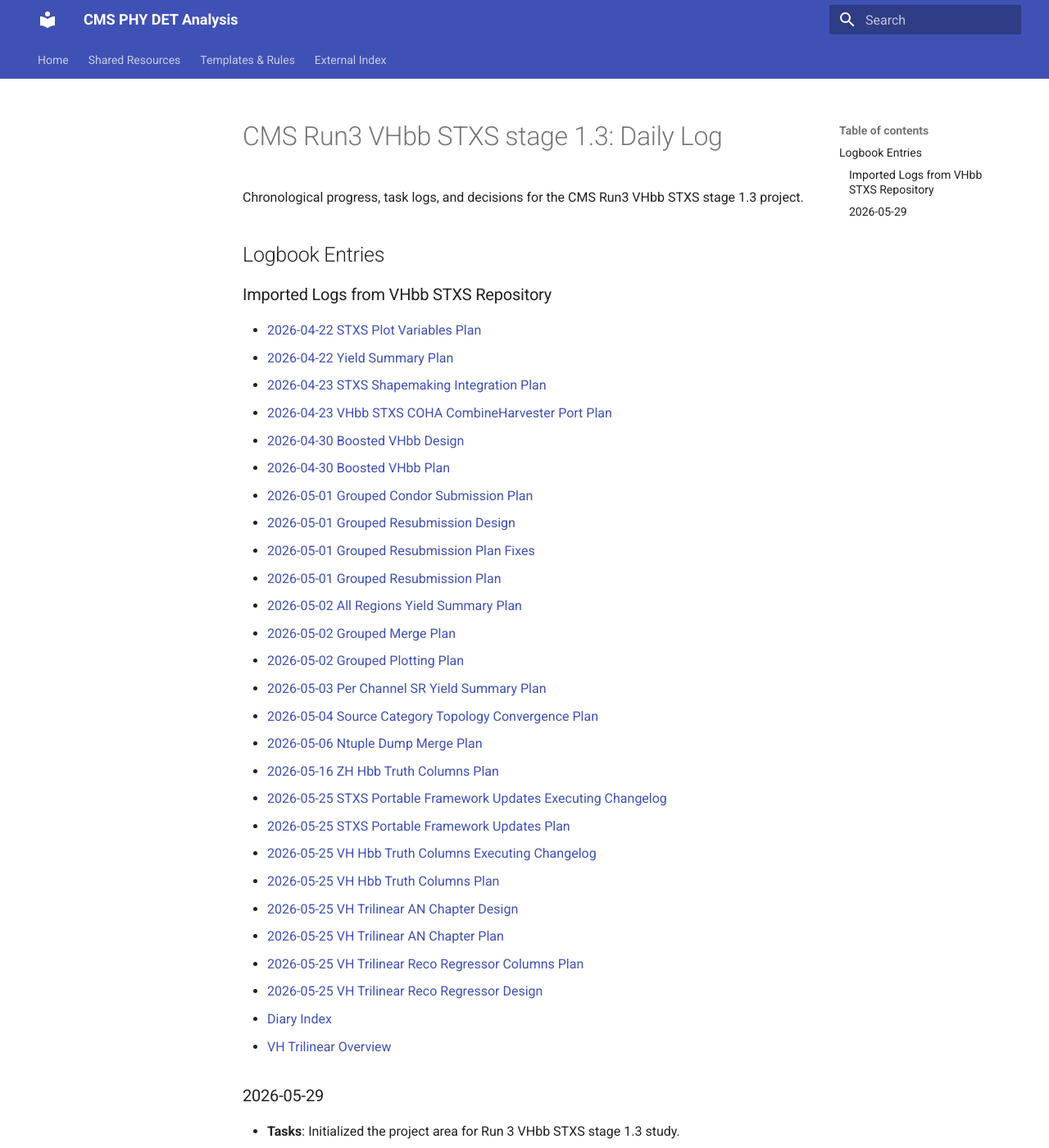
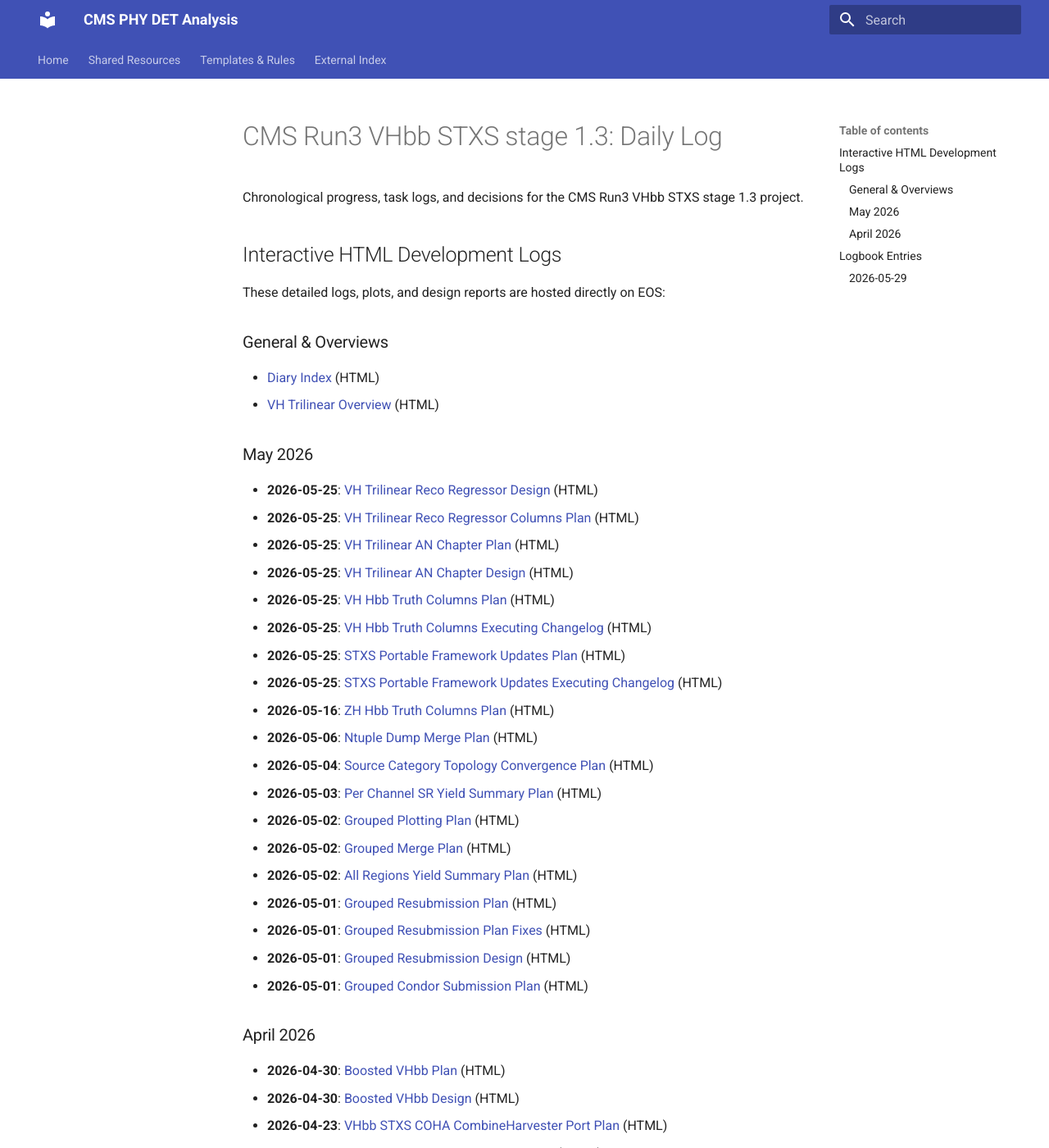
Before and after one commit to De-Cristo/cern-eos-phy-det-page, an MkDocs documentation site: the page built from docs/projects/cms-run3-vhbb-stxs-stage-1.3/daily-log.md, in a window 1280 px wide and 1400 px high. Shown: the whole window at 82% size. Built offline with MkDocs 1.6.1 and Material for MkDocs 9.7.7, drawn with Linux system fonts in a browser that asks for light colours; some of the changed text lies outside the part shown.

Commit message:
Reformat CMS Run3 VHbb STXS stage 1.3 daily log chronologically

```diff
--- a/docs/projects/cms-run3-vhbb-stxs-stage-1.3/daily-log.md
+++ b/docs/projects/cms-run3-vhbb-stxs-stage-1.3/daily-log.md
@@ -2,36 +2,45 @@
 
 Chronological progress, task logs, and decisions for the CMS Run3 VHbb STXS stage 1.3 project.
 
+## Interactive HTML Development Logs
+These detailed logs, plots, and design reports are hosted directly on EOS:
+
+### General & Overviews
+*   [Diary Index](https://cms-phy-det-analysis.docs.cern.ch/external/daily-html/index.html) (HTML)
+*   [VH Trilinear Overview](https://cms-phy-det-analysis.docs.cern.ch/external/daily-html/vh-trilinear-overview.html) (HTML)
+
+### May 2026
+*   **2026-05-25**: [VH Trilinear Reco Regressor Design](https://cms-phy-det-analysis.docs.cern.ch/external/daily-html/2026-05-25-vh-trilinear-reco-regressor-design.html) (HTML)
+*   **2026-05-25**: [VH Trilinear Reco Regressor Columns Plan](https://cms-phy-det-analysis.docs.cern.ch/external/daily-html/2026-05-25-vh-trilinear-reco-regressor-columns-plan.html) (HTML)
+*   **2026-05-25**: [VH Trilinear AN Chapter Plan](https://cms-phy-det-analysis.docs.cern.ch/external/daily-html/2026-05-25-vh-trilinear-an-chapter-plan.html) (HTML)
+*   **2026-05-25**: [VH Trilinear AN Chapter Design](https://cms-phy-det-analysis.docs.cern.ch/external/daily-html/2026-05-25-vh-trilinear-an-chapter-design.html) (HTML)
+*   **2026-05-25**: [VH Hbb Truth Columns Plan](https://cms-phy-det-analysis.docs.cern.ch/external/daily-html/2026-05-25-vh-hbb-truth-columns-plan.html) (HTML)
+*   **2026-05-25**: [VH Hbb Truth Columns Executing Changelog](https://cms-phy-det-analysis.docs.cern.ch/external/daily-html/2026-05-25-vh-hbb-truth-columns-executing-changelog.html) (HTML)
+*   **2026-05-25**: [STXS Portable Framework Updates Plan](https://cms-phy-det-analysis.docs.cern.ch/external/daily-html/2026-05-25-stxs-portable-framework-updates-plan.html) (HTML)
+*   **2026-05-25**: [STXS Portable Framework Updates Executing Changelog](https://cms-phy-det-analysis.docs.cern.ch/external/daily-html/2026-05-25-stxs-portable-framework-updates-executing-changelog.html) (HTML)
+*   **2026-05-16**: [ZH Hbb Truth Columns Plan](https://cms-phy-det-analysis.docs.cern.ch/external/daily-html/2026-05-16-zh-hbb-truth-columns-plan.html) (HTML)
+*   **2026-05-06**: [Ntuple Dump Merge Plan](https://cms-phy-det-analysis.docs.cern.ch/external/daily-html/2026-05-06-ntuple-dump-merge-plan.html) (HTML)
+*   **2026-05-04**: [Source Category Topology Convergence Plan](https://cms-phy-det-analysis.docs.cern.ch/external/daily-html/2026-05-04-source-category-topology-convergence-plan.html) (HTML)
+*   **2026-05-03**: [Per Channel SR Yield Summary Plan](https://cms-phy-det-analysis.docs.cern.ch/external/daily-html/2026-05-03-per-channel-sr-yield-summary-plan.html) (HTML)
+*   **2026-05-02**: [Grouped Plotting Plan](https://cms-phy-det-analysis.docs.cern.ch/external/daily-html/2026-05-02-grouped-plotting-plan.html) (HTML)
+*   **2026-05-02**: [Grouped Merge Plan](https://cms-phy-det-analysis.docs.cern.ch/external/daily-html/2026-05-02-grouped-merge-plan.html) (HTML)
+*   **2026-05-02**: [All Regions Yield Summary Plan](https://cms-phy-det-analysis.docs.cern.ch/external/daily-html/2026-05-02-all-regions-yield-summary-plan.html) (HTML)
+*   **2026-05-01**: [Grouped Resubmission Plan](https://cms-phy-det-analysis.docs.cern.ch/external/daily-html/2026-05-01-grouped-resubmission-plan.html) (HTML)
+*   **2026-05-01**: [Grouped Resubmission Plan Fixes](https://cms-phy-det-analysis.docs.cern.ch/external/daily-html/2026-05-01-grouped-resubmission-plan-fixes.html) (HTML)
+*   **2026-05-01**: [Grouped Resubmission Design](https://cms-phy-det-analysis.docs.cern.ch/external/daily-html/2026-05-01-grouped-resubmission-design.html) (HTML)
+*   **2026-05-01**: [Grouped Condor Submission Plan](https://cms-phy-det-analysis.docs.cern.ch/external/daily-html/2026-05-01-grouped-condor-submission-plan.html) (HTML)
+
+### April 2026
+*   **2026-04-30**: [Boosted VHbb Plan](https://cms-phy-det-analysis.docs.cern.ch/external/daily-html/2026-04-30-boosted-vhbb-plan.html) (HTML)
+*   **2026-04-30**: [Boosted VHbb Design](https://cms-phy-det-analysis.docs.cern.ch/external/daily-html/2026-04-30-boosted-vhbb-design.html) (HTML)
+*   **2026-04-23**: [VHbb STXS COHA CombineHarvester Port Plan](https://cms-phy-det-analysis.docs.cern.ch/external/daily-html/2026-04-23-vhbbstxscoha-combineharvester-port-plan.html) (HTML)
+*   **2026-04-23**: [STXS Shapemaking Integration Plan](https://cms-phy-det-analysis.docs.cern.ch/external/daily-html/2026-04-23-stxs-shapemaking-integration-plan.html) (HTML)
+*   **2026-04-22**: [Yield Summary Plan](https://cms-phy-det-analysis.docs.cern.ch/external/daily-html/2026-04-22-yield-summary-plan.html) (HTML)
+*   **2026-04-22**: [STXS Plot Variables Plan](https://cms-phy-det-analysis.docs.cern.ch/external/daily-html/2026-04-22-stxs-plot-variables-plan.html) (HTML)
+
+---
+
 ## Logbook Entries
-
-### Imported Logs from VHbb STXS Repository
-*   [2026-04-22 STXS Plot Variables Plan](https://cms-phy-det-analysis.docs.cern.ch/external/daily-html/2026-04-22-stxs-plot-variables-plan.html)
-*   [2026-04-22 Yield Summary Plan](https://cms-phy-det-analysis.docs.cern.ch/external/daily-html/2026-04-22-yield-summary-plan.html)
-*   [2026-04-23 STXS Shapemaking Integration Plan](https://cms-phy-det-analysis.docs.cern.ch/external/daily-html/2026-04-23-stxs-shapemaking-integration-plan.html)
-*   [2026-04-23 VHbb STXS COHA CombineHarvester Port Plan](https://cms-phy-det-analysis.docs.cern.ch/external/daily-html/2026-04-23-vhbbstxscoha-combineharvester-port-plan.html)
-*   [2026-04-30 Boosted VHbb Design](https://cms-phy-det-analysis.docs.cern.ch/external/daily-html/2026-04-30-boosted-vhbb-design.html)
-*   [2026-04-30 Boosted VHbb Plan](https://cms-phy-det-analysis.docs.cern.ch/external/daily-html/2026-04-30-boosted-vhbb-plan.html)
-*   [2026-05-01 Grouped Condor Submission Plan](https://cms-phy-det-analysis.docs.cern.ch/external/daily-html/2026-05-01-grouped-condor-submission-plan.html)
-*   [2026-05-01 Grouped Resubmission Design](https://cms-phy-det-analysis.docs.cern.ch/external/daily-html/2026-05-01-grouped-resubmission-design.html)
-*   [2026-05-01 Grouped Resubmission Plan Fixes](https://cms-phy-det-analysis.docs.cern.ch/external/daily-html/2026-05-01-grouped-resubmission-plan-fixes.html)
-*   [2026-05-01 Grouped Resubmission Plan](https://cms-phy-det-analysis.docs.cern.ch/external/daily-html/2026-05-01-grouped-resubmission-plan.html)
-*   [2026-05-02 All Regions Yield Summary Plan](https://cms-phy-det-analysis.docs.cern.ch/external/daily-html/2026-05-02-all-regions-yield-summary-plan.html)
-*   [2026-05-02 Grouped Merge Plan](https://cms-phy-det-analysis.docs.cern.ch/external/daily-html/2026-05-02-grouped-merge-plan.html)
-*   [2026-05-02 Grouped Plotting Plan](https://cms-phy-det-analysis.docs.cern.ch/external/daily-html/2026-05-02-grouped-plotting-plan.html)
-*   [2026-05-03 Per Channel SR Yield Summary Plan](https://cms-phy-det-analysis.docs.cern.ch/external/daily-html/2026-05-03-per-channel-sr-yield-summary-plan.html)
-*   [2026-05-04 Source Category Topology Convergence Plan](https://cms-phy-det-analysis.docs.cern.ch/external/daily-html/2026-05-04-source-category-topology-convergence-plan.html)
-*   [2026-05-06 Ntuple Dump Merge Plan](https://cms-phy-det-analysis.docs.cern.ch/external/daily-html/2026-05-06-ntuple-dump-merge-plan.html)
-*   [2026-05-16 ZH Hbb Truth Columns Plan](https://cms-phy-det-analysis.docs.cern.ch/external/daily-html/2026-05-16-zh-hbb-truth-columns-plan.html)
-*   [2026-05-25 STXS Portable Framework Updates Executing Changelog](https://cms-phy-det-analysis.docs.cern.ch/external/daily-html/2026-05-25-stxs-portable-framework-updates-executing-changelog.html)
-*   [2026-05-25 STXS Portable Framework Updates Plan](https://cms-phy-det-analysis.docs.cern.ch/external/daily-html/2026-05-25-stxs-portable-framework-updates-plan.html)
-*   [2026-05-25 VH Hbb Truth Columns Executing Changelog](https://cms-phy-det-analysis.docs.cern.ch/external/daily-html/2026-05-25-vh-hbb-truth-columns-executing-changelog.html)
-*   [2026-05-25 VH Hbb Truth Columns Plan](https://cms-phy-det-analysis.docs.cern.ch/external/daily-html/2026-05-25-vh-hbb-truth-columns-plan.html)
-*   [2026-05-25 VH Trilinear AN Chapter Design](https://cms-phy-det-analysis.docs.cern.ch/external/daily-html/2026-05-25-vh-trilinear-an-chapter-design.html)
-*   [2026-05-25 VH Trilinear AN Chapter Plan](https://cms-phy-det-analysis.docs.cern.ch/external/daily-html/2026-05-25-vh-trilinear-an-chapter-plan.html)
-*   [2026-05-25 VH Trilinear Reco Regressor Columns Plan](https://cms-phy-det-analysis.docs.cern.ch/external/daily-html/2026-05-25-vh-trilinear-reco-regressor-columns-plan.html)
-*   [2026-05-25 VH Trilinear Reco Regressor Design](https://cms-phy-det-analysis.docs.cern.ch/external/daily-html/2026-05-25-vh-trilinear-reco-regressor-design.html)
-*   [Diary Index](https://cms-phy-det-analysis.docs.cern.ch/external/daily-html/index.html)
-*   [VH Trilinear Overview](https://cms-phy-det-analysis.docs.cern.ch/external/daily-html/vh-trilinear-overview.html)
 
 ### 2026-05-29
 *   **Tasks**: Initialized the project area for Run 3 VHbb STXS stage 1.3 study.
```
